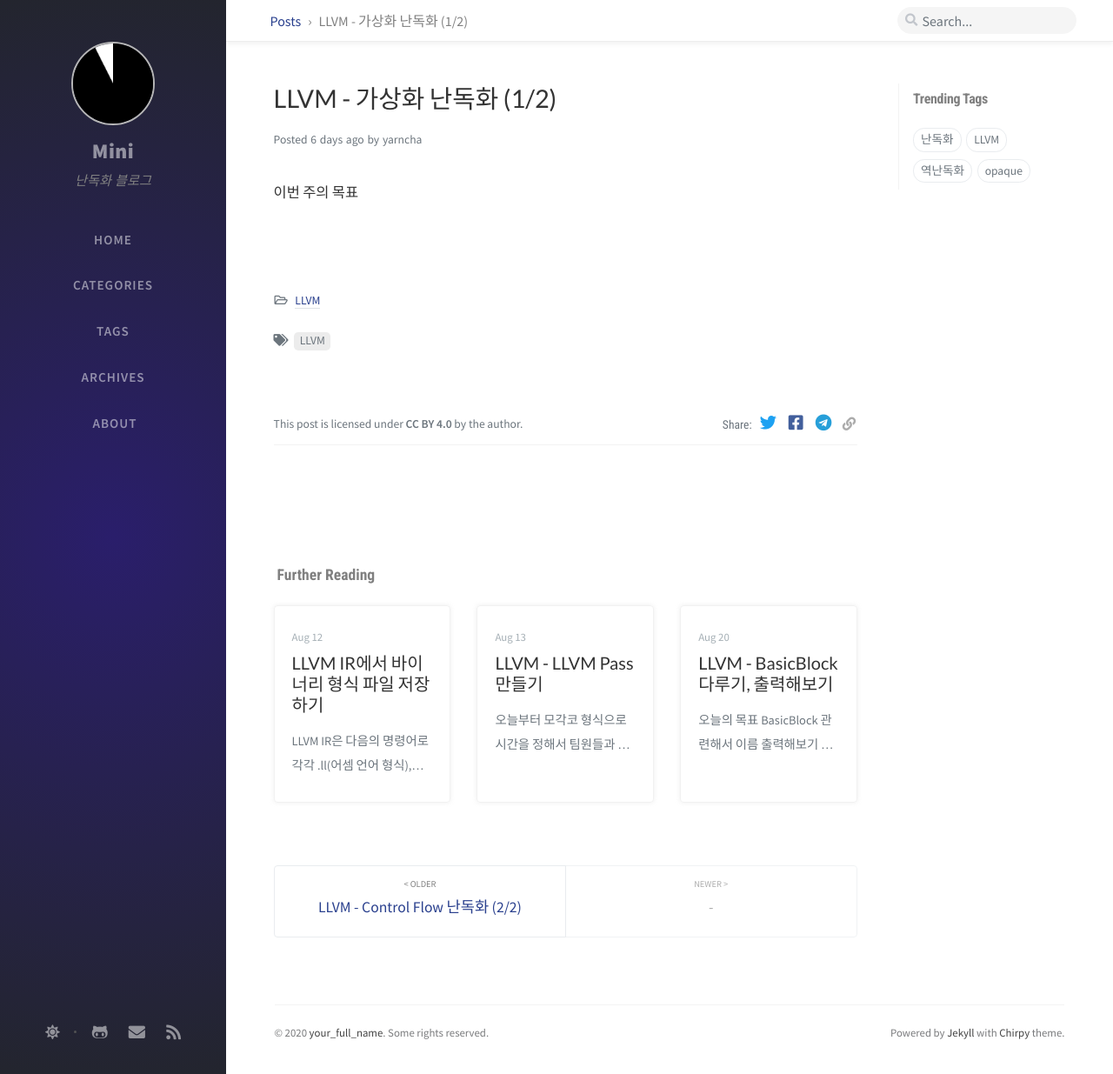
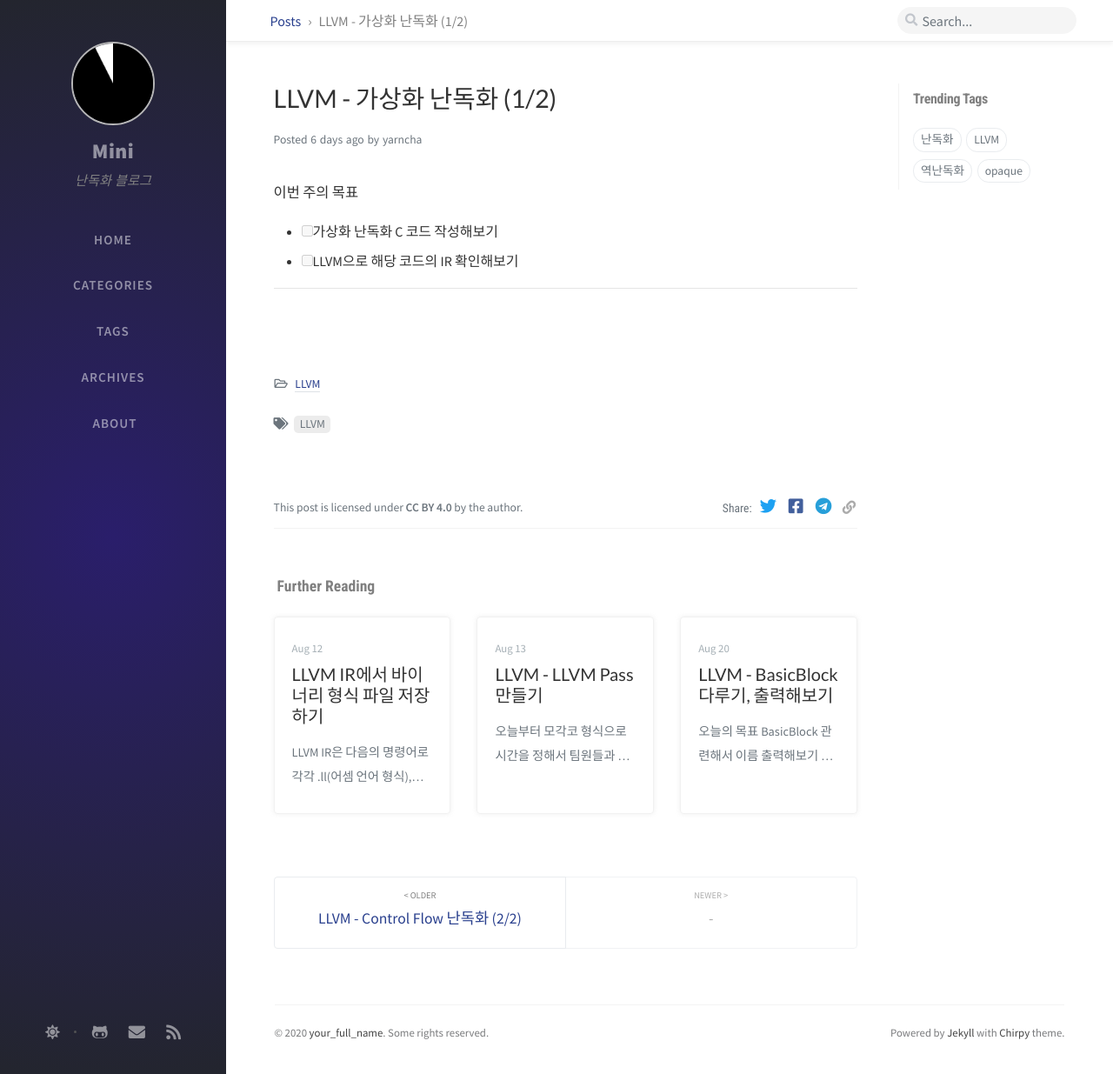
Before and after one commit to yarncha/yarncha.github.io, a Jekyll site: the page built from _posts/2020-09-15-17.md, in a window 1280 px wide and 1235 px high. Shown: the whole window at 87% size. Built offline with Jekyll 4.4.1, drawn with Linux system fonts in a browser that asks for light colours; nearby versions of some CDN libraries; comment, search, counter and statistics services are not loaded.

Commit message:
Update 2020-09-15-17.md

```diff
--- a/_posts/2020-09-15-17.md
+++ b/_posts/2020-09-15-17.md
@@ -8,4 +8,9 @@ comments: true
 ---
 
 이번 주의 목표
+
+- [ ] 가상화 난독화 C 코드 작성해보기
+- [ ] LLVM으로 해당 코드의 IR 확인해보기
+
+* * *
 <!-- References -->
```
